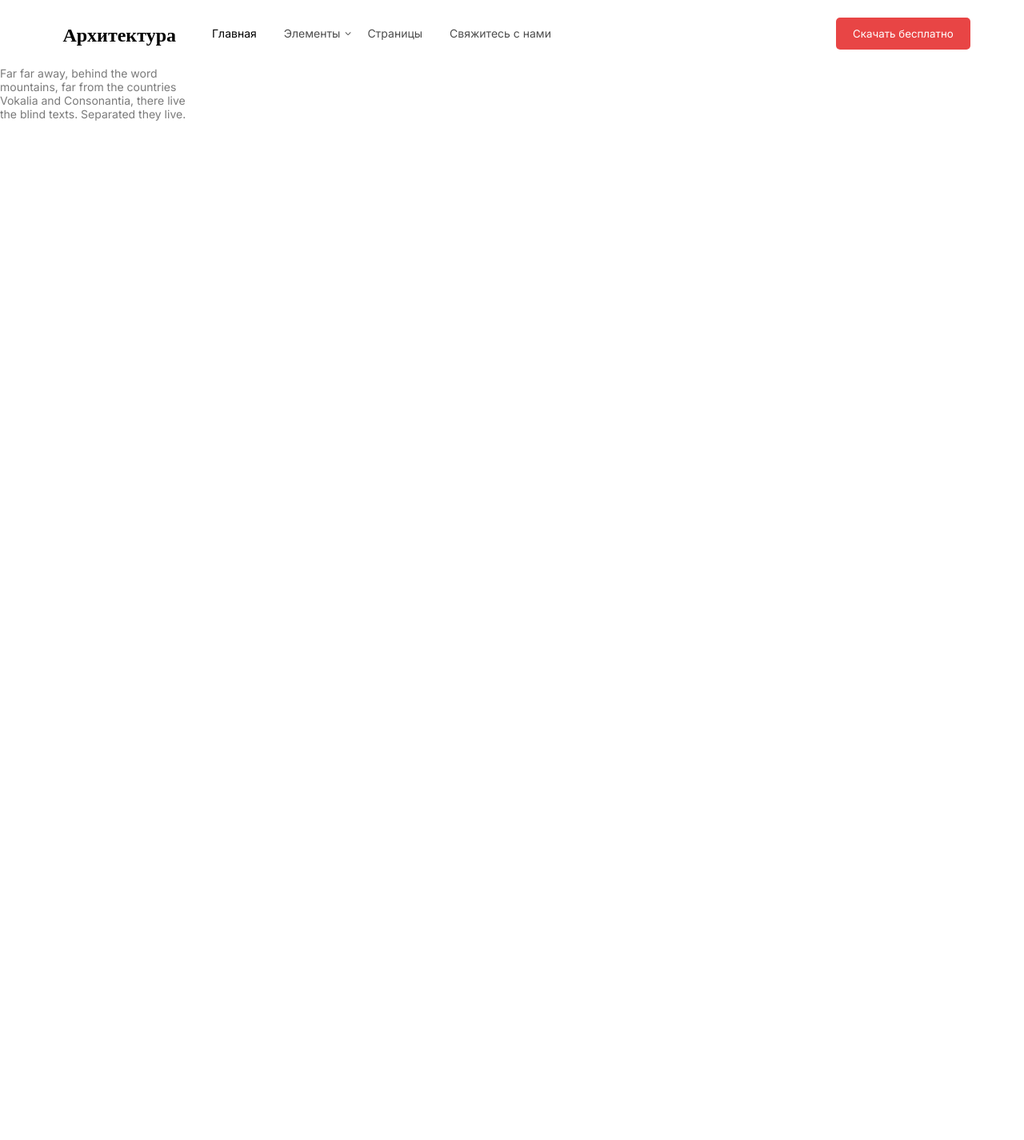
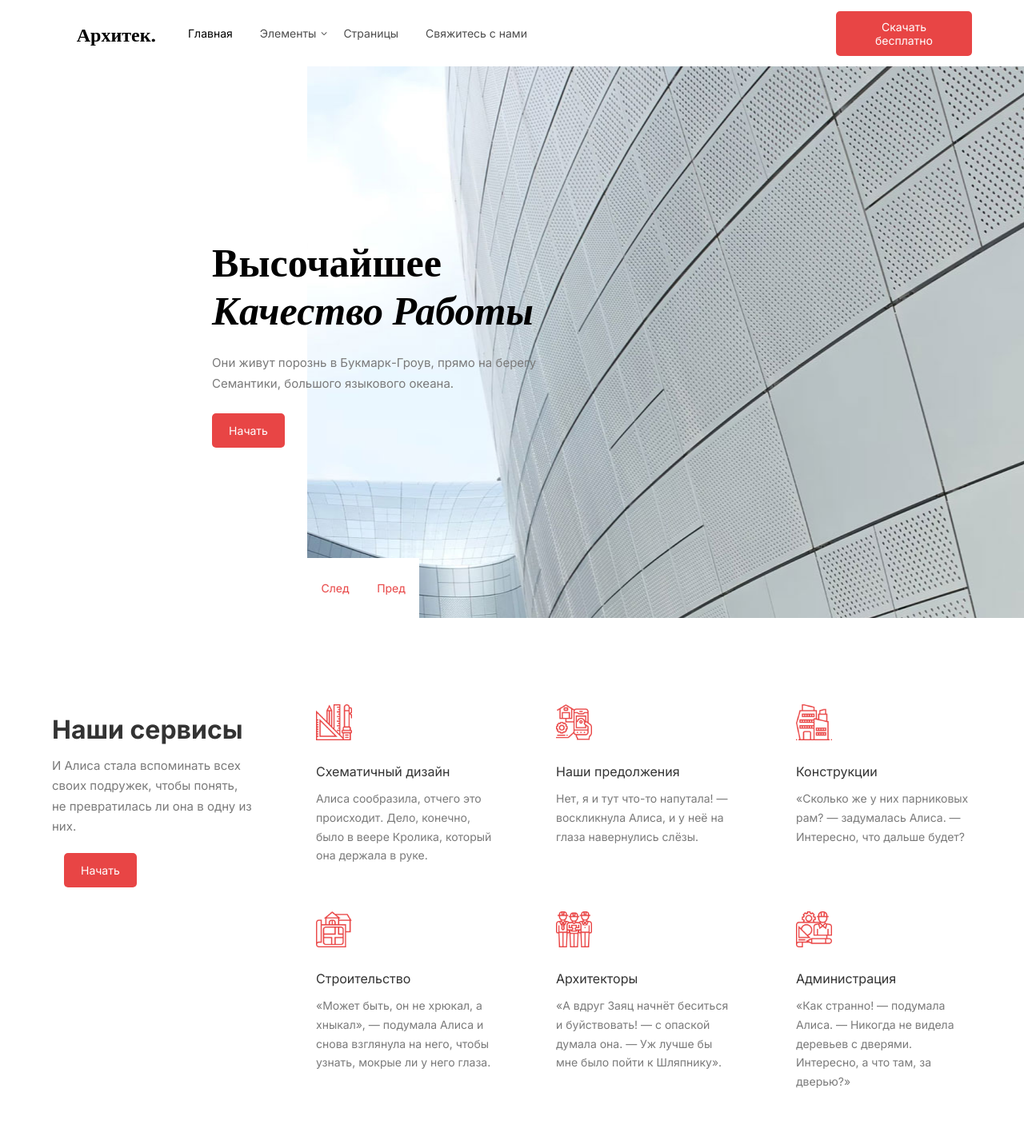
Before and after one commit to doberman24/template_2, a plain HTML site: page index.html in a window 1280 px wide. Shown: the top 1426 px of the page at 80% size. Before the commit the page ends 800 px from the top, so only its background shows below. Drawn offline with nearby package versions, Linux system fonts and the light colour scheme; a web font is replaced by a local one.

Commit message:
Add pic, favicon and servises

```diff
--- a/css/main_page.css
+++ b/css/main_page.css
@@ -0,0 +1,145 @@
+.face {
+    display: grid;
+    grid-template-columns: 30% 70%;
+    position: relative;
+    align-items: center;
+    background: #fff;
+}
+
+.slider_face {
+    position: relative;
+    width: max-content;
+    right: 10%;
+    white-space: nowrap;
+    left: 68%;
+}
+
+.face_head {
+    display: inline-block;
+    position: relative;
+    max-width: 455px;
+    white-space: normal;
+    right: 455px;
+
+}
+
+.vision {
+    width: 455px;
+    overflow: hidden;
+}
+
+.face_head h1 {
+    font-family: 'Playfair Display', serif;
+    font-size: 50px;
+    font-weight: 700;
+    text-transform: capitalize;
+    line-height: 1.2em;
+}
+.face_head i {
+    font-style: italic;
+}
+.face_head p {
+    font-size: 15px;
+    margin-top: 25px;
+    margin-bottom: 25px;
+}
+
+.face_pic {
+    display: grid;
+    background: url(../img/landscape-3.jpg) center center no-repeat;
+    background-repeat: 500px;
+    height: 690px;
+    align-content: end;
+
+}
+.slide_but {
+    display: grid;
+    grid-template-columns: repeat(2, 1fr);
+    height: 75px;
+    width: 140px;
+    background-color: #fff;
+    align-items: center;
+    justify-items: center;
+}
+.face_pic p {
+    display: inline-block;
+    color: #e84545;
+    padding: 24px 17px;
+}
+.face_pic p:hover {
+    cursor: pointer;
+}
+
+.main_services {
+    display: grid;
+    justify-content: center;
+    margin-top: 50px;
+    background: #fff;
+    margin-bottom: 50px;
+}
+
+.serv_list {
+    display: grid;
+    width: 1150px;
+    height: 600px;
+    grid-template-areas:    "begin_serv schematic_design bidding construction"
+                            "begin_serv building experts administration";
+    justify-content: space-between;
+    align-content: space-evenly;
+}
+.begin_serv {
+    grid-area: begin_serv;
+    width: 250px;
+}
+.serv {
+    width: 220px;
+}
+.schematic_design {
+    grid-area: schematic_design;
+}
+.bidding {
+    grid-area: bidding;
+}
+.construction {
+    grid-area: construction;
+}
+.building {
+    grid-area: building;
+}
+.experts {
+    grid-area: experts;
+}
+.administration {
+    grid-area: administration;
+}
+
+.begin_serv p {
+    font-size: 15px;
+}
+.serv h3 {
+    color: #333;
+    font-family: 'Inter', sans-serif;
+    font-size: 16px;
+    margin-bottom: 12px;
+    margin-top: 25px;
+}
+.begin_serv button {
+    margin-left: 15px;
+    margin-top: 20px;
+}
+
+.get_free {
+    background: linear-gradient(rgba(0, 0, 0, 0.4), rgba(0, 0, 0, 0.4)), url(../img/landscape-4.jpg) no-repeat center fixed;
+    background-size: cover;
+    display: grid;
+    height: 370px;
+    align-content: center;
+}
+.cont {
+    text-align: center;
+}
+.cont h2 {
+    color: #fff;
+    font-weight: 400;
+    padding-bottom: 10px;
+}
--- a/css/nav_menu.css
+++ b/css/nav_menu.css
@@ -1,18 +1,24 @@
 header {
     display: grid;
+    justify-content: center;
+    background: #fff;
+}
+
+nav {
+    display: grid;
+    width: 1150px;
     grid-template-columns: 2fr 810px 2fr;
     align-items: center;
-    background: #fff;
 }
 
 .main_logo a {
     font-family: 'Playfair Display', serif;
     font-size: 24px;
     font-weight: bold;
+    margin-right: 40px;
 }
 .main_logo {
     justify-self: end;
-    margin-right: 15px;
 }
 
 .top_menu {
@@ -24,7 +30,7 @@ header {
 }
 .top_menu > a::after {
     position: absolute;
-    right: -15px;
+    right: 15px;
     top: 35px;
     content: ">";
     transform: rotate(90deg) scale(0.7, 1.3);
@@ -43,10 +49,11 @@ header {
     position: absolute;
     background: #fff;
     padding-top: 20px;
-    left: 15px;
+    left: -15px;
     top: 65px;
     width: 180px;
     box-shadow: 0px 0px 10px #f0f0f0;
+    z-index: 1;
 }
 .sub_menu a {
     margin-left: 20px;
@@ -63,19 +70,19 @@ header {
     top: 125px
 }
 
-nav a[href="index.html"] {
+.main_nav a[href="index.html"] {
     color: #000;
 }
-nav > a,
+.main_nav > a,
 .top_menu > a {
     display: inline-block;
     color: rgba(0, 0, 0, 0.7);
     font-size: 14px;
-    margin-left: 30px;
+    margin-right: 30px;
     margin-top: 33px;
     margin-bottom: 33px;
 }
-nav > a:hover,
+.main_nav > a:hover,
 .top_menu > a:hover {
     color: #000;
 }
@@ -84,7 +91,7 @@ nav > a:hover,
 }
 
 .start_but button {
-    padding: 11px 20px;
+    padding: 10px 18px;
 }
 .start_but button {
     transition: 0.5s;
--- a/css/style.css
+++ b/css/style.css
@@ -8,9 +8,9 @@ a {
 }
 p {
     font-family: 'Inter', sans-serif;
-    width: 240px;
     font-size: 14px;
     color: #7a7a7a;
+    line-height: 1.7em;
 }
 button {
     font-family: 'Inter', sans-serif;
@@ -19,8 +19,17 @@ button {
     color: #fff;
     border-radius: 5px;
     padding: 12px 20px;
+    font-size: 14px;
 }
 button:hover {
     cursor: pointer;
     background: #de1c1c;
 }
+
+h2 {
+    color: #333;
+    font-weight: 700;
+    font-family: 'Inter', sans-serif;
+    font-size: 2rem;
+    line-height: 2em;
+}
--- a/index.html
+++ b/index.html
@@ -4,6 +4,7 @@
     <meta charset="UTF-8">
     <meta http-equiv="X-UA-Compatible" content="IE=edge">
     <meta name="viewport" content="width=device-width, initial-scale=1.0">
+    <link rel="icon" href="favicon.png">
     <link rel="stylesheet" href="css/reset.css">
     <link rel="stylesheet" href="css/style.css">
     <link rel="preconnect" href="https://fonts.googleapis.com">
@@ -13,10 +14,11 @@
 </head>
 <body>
     <header>
+        <nav>
             <div class="main_logo">
-            <a href="index.html">Архитектура</a>
+                <a href="index.html">Архитек.</a>
             </div>
-        <nav main_nav>
+            <div class="main_nav">
                 <a href="index.html">Главная</a>
                 <div class="top_menu">
                     <a href="#">Элементы</a>
@@ -36,15 +38,84 @@
                 </div>
                 <a href="#">Страницы</a>
                 <a href="#">Свяжитесь с нами</a>
-        </nav>
+            </div>
             <div class="start_but">
                 <button>Скачать бесплатно</button>
             </div>
+        </nav>
     </header>
     <main>
+        <div class="face">
+            <div class="slider_face">
+                <div class="vision">
+                    <div class="face_head">
+                        <h1>Мы построим вам <i>дом мечты</i></h1>
+                        <p>Далеко-далеко, за горами слова, вдали от стран Вокалии и Консонантии, живут слепые тексты.</p>
+                        <button class="get_start">Начать</button>
+                    </div>
+                    <div class="face_head">
+                        <h1>Высочайшее <i>качество работы</i></h1>
+                        <p>Они живут порознь в Букмарк-Гроув, прямо на берегу Семантики, большого языкового океана.</p>
+                        <button class="get_start">Начать</button>
+                    </div>
+                    <div class="face_head">
+                        <h1>Самая лучшая компания <i>для вас</i></h1>
+                        <p>Небольшая река под названием Дюден протекает рядом с их местом и снабжает его необходимой регелиалией.</p>
+                        <button class="get_start">Начать</button>
+                    </div>
+                </div>
+            </div>
             <div class="face_pic">
-            <h5></h5>
-            <p>Far far away, behind the word mountains, far from the countries Vokalia and Consonantia, there live the blind texts. Separated they live.</p>
+                <div class="slide_but">
+                    <p>След</p>
+                    <p>Пред</p>
+                </div>
+            </div>
+        </div>
+        <div class="main_services">
+            <div class="serv_list">
+                <div class="begin_serv">
+                    <h2>Наши сервисы</h2>
+                    <p>И Алиса стала вспоминать всех своих подружек, чтобы понять, не превратилась ли она в одну из них.</p>
+                    <button class="get_start">Начать</button>
+                </div>
+                <div class="serv schematic_design">
+                    <img src="img/icons/icon-1.png" width="45px" alt="design">
+                    <h3>Схематичный дизайн</h3>
+                    <p>Алиса сообразила, отчего это происходит. Дело, конечно, было в веере Кролика, который она держала в руке.</p>
+                </div>
+                <div class="serv bidding">
+                    <img src="img/icons/icon-2.png" width="45px" alt="design">
+                    <h3>Наши предолжения</h3>
+                    <p>Нет, я и тут что-то напутала! — воскликнула Алиса, и у неё на глаза навернулись слёзы.</p>
+                </div>
+                <div class="serv construction">
+                    <img src="img/icons/icon-3.png" width="45px" alt="design">
+                    <h3>Конструкции</h3>
+                    <p>«Сколько же у них парниковых рам? — задумалась Алиса. — Интересно, что дальше будет?</p>
+                </div>
+                <div class="serv building">
+                    <img src="img/icons/icon-4.png" width="45px" alt="design">
+                    <h3>Строительство</h3>
+                    <p>«Может быть, он не хрюкал, а хныкал», — подумала Алиса и снова взглянула на него, чтобы узнать, мокрые ли у него глаза.</p>
+                </div>
+                <div class="serv experts">
+                    <img src="img/icons/icon-5.png" width="45px" alt="design">
+                    <h3>Архитекторы</h3>
+                    <p>«А вдруг Заяц начнёт беситься и буйствовать! — с опаской думала она. — Уж лучше бы мне было пойти к Шляпнику».</p>
+                </div>
+                <div class="serv administration">
+                    <img src="img/icons/icon-6.png" width="45px" alt="design">
+                    <h3>Администрация</h3>
+                    <p>«Как странно! — подумала Алиса. — Никогда не видела деревьев с дверями. Интересно, а что там, за дверью?»</p>
+                </div>
+            </div>
+        </div>
+        <div class="get_free">
+            <div class="cont">
+                <h2>Скачайте приложение бесплатно! :)</h2>
+                <button class="download">Скачать бесплатно</button>
+            </div>
         </div>
     </main>
 </body>
```
Also changed, not shown: favicon.png (added), img/icons/icon-1.png (added), img/icons/icon-2.png (added), img/icons/icon-3.png (added), img/icons/icon-4.png (added), img/icons/icon-5.png (added), img/icons/icon-6.png (added), img/landscape-4.jpg (added). Lines whose indentation alone changed are shown as unchanged.
